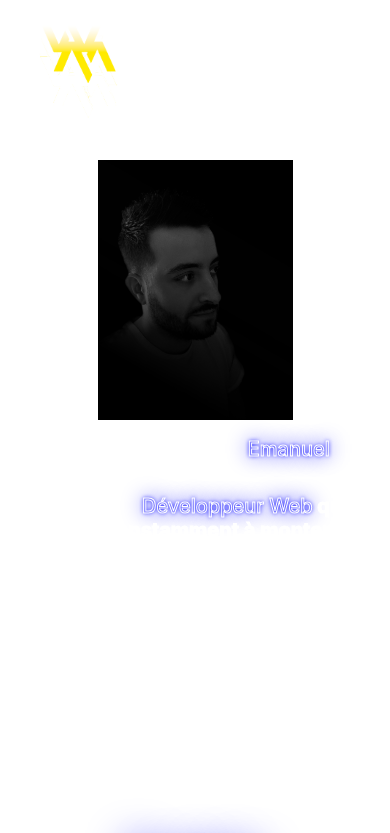
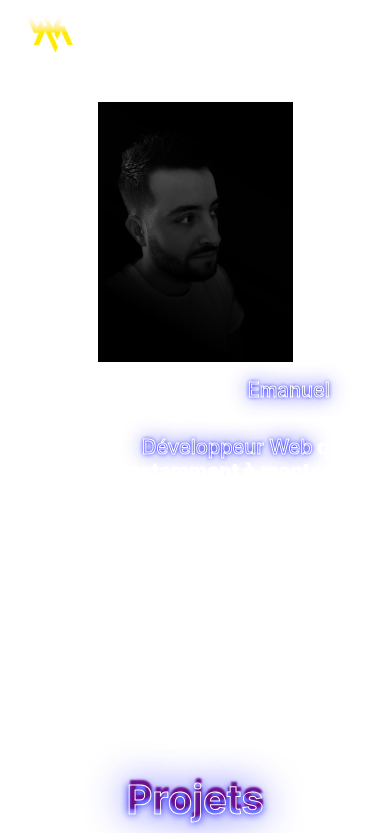
Before and after one commit to Manu-Marques/Portfolio_V2, a React (Vite) app: page / in a window 390 px wide. Shown: the top 833 px of the page. Built offline with nearby package versions, Linux system fonts and the light colour scheme.

Commit message:
width added

```diff
--- a/src/components/app/App.css
+++ b/src/components/app/App.css
@@ -210,7 +210,7 @@
   }
 
   .home-logo {
-    width: 40%;
+    width: 25%;
   }
 
   .hamburger-btn {
```
